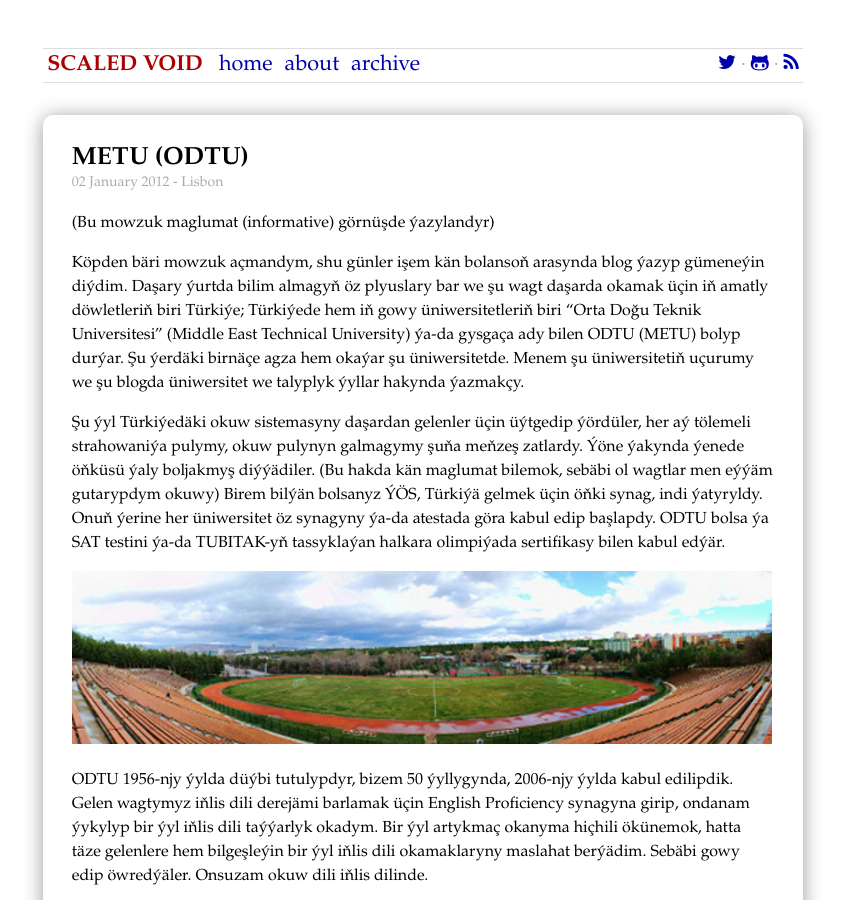
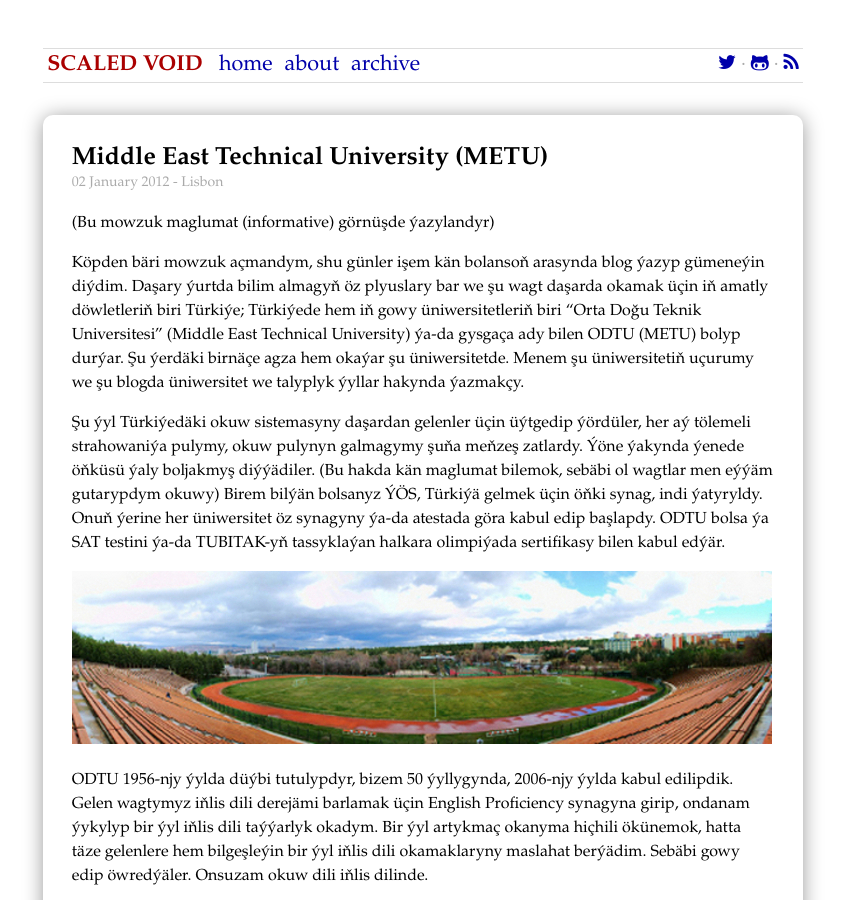
Before and after one commit to morazow/blog.morazow.com, a Jekyll site: the page built from _posts/2012-01-02-metu.md, in a window 1280 px wide and 900 px high. Shown: the whole window, without its empty margins (217-1062 px from the left). Built offline with Jekyll 4.4.1, drawn with Linux system fonts in a browser that asks for light colours; nearby versions of some CDN libraries.

```diff
--- a/_posts/2012-01-02-METU-(ODTU).md
+++ b/_posts/2012-01-02-metu.md
@@ -1,6 +1,6 @@
 ---
 layout: post
-title: METU (ODTU)
+title: Middle East Technical University (METU)
 category: tk
 ---
 
```
Also changed, not shown: _posts/2012-01-04-erasmus-mundus.md (renamed from _posts/2012-01-04-Erasmus-Mundus-Ýewropada-Stipendiýaly-Magistratura.md), _posts/2012-01-10-miradouro-da-graca.md (renamed from _posts/2012-01-10-Miradouro-da-Graça.md), _posts/2012-01-18-bit-torrent-paper.md (renamed from _posts/2012-01-18-BitTorrent-Paper.md), _posts/2012-01-18-sopa-barada-gysgaca.md (renamed from _posts/2012-01-18-SOPA-Barada-Gysgaça.md), _posts/2012-01-24-eurail-bilen-gezelenc.md (renamed from _posts/2012-01-24-Eurail-Bilen-Gezelenç.md), _posts/2012-01-26-barcelona-we-basdan-gecirenlerim.md (renamed from _posts/2012-01-26-Barcelona-We-Başdan-Geçirenlerim.md), _posts/2012-01-29-italiyada-birnace-saher.md (renamed from _posts/2012-01-29-Italiýada-Birnäçe-Şäher.md), _posts/2012-02-07-berlin-we-amsterdam-gezelenci.md (renamed from _posts/2012-02-07-Berlin-we-Amsterdam-Gezelençi.md), _posts/2012-02-11-eurail-gezelenjin-netijesi.md (renamed from _posts/2012-02-11-Eurail-Gezelenjiň-Netijesi.md), _posts/2012-02-20-yewropanyn-in-gunbatar-cunki.md (renamed from _posts/2012-02-20-Ýewropanyň-iň-günbatar-çüňki.md), _posts/2012-05-17-madeira-gezelenc.md (renamed from _posts/2012-05-17-Madeira-Gezelenç.md), _posts/2014-10-03-scalding-templated-tsv.md (renamed from _posts/2014-10-03-Scalding-TemplatedTsv.md), _posts/2014-11-14-scalding-multi-groupby.md (renamed from _posts/2014-11-14-Scalding-MultiGroupBy.md).
